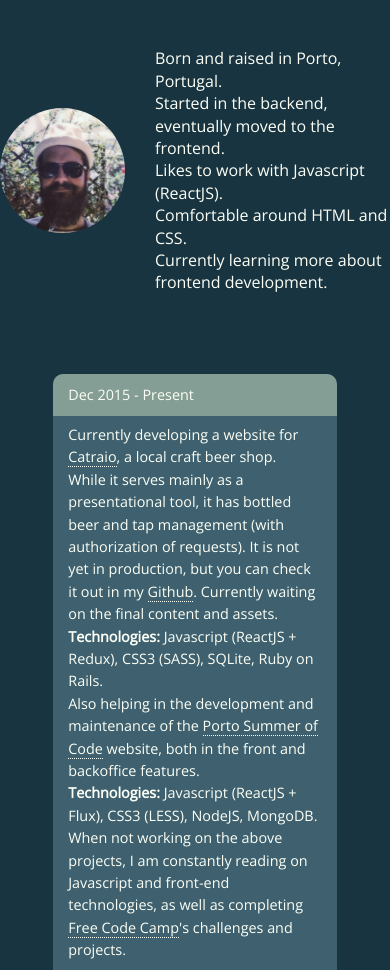
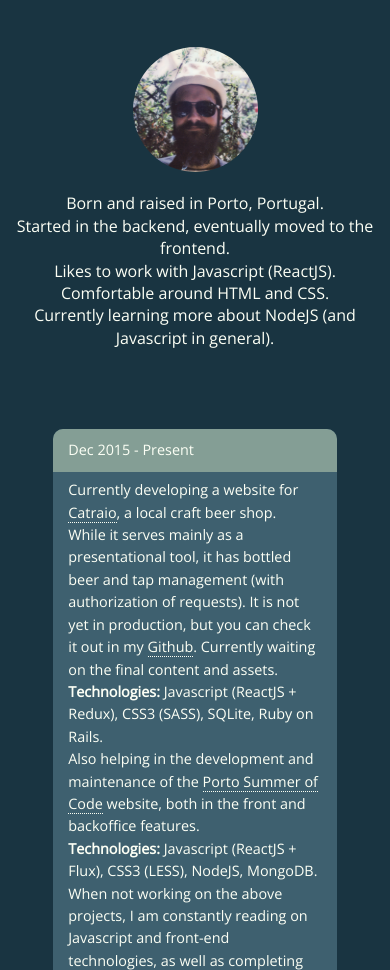
Before and after one commit to pteixeira/pteixeira.github.io, a website: page index.html in a window 390 px wide. Shown: the part 85-1055 px from the top of the page. Drawn offline with nearby package versions, Linux system fonts and the light colour scheme.

Commit message:
Made it a bit more responsive

```diff
--- a/index.html
+++ b/index.html
@@ -2,6 +2,7 @@
 <html lang="en">
 <head>
   <meta charset="UTF-8">
+  <meta name="viewport" content="width=device-width,initial-scale=1">
   <link href="css/styles.css" rel="stylesheet" type="text/css" />
   <link href='https://fonts.googleapis.com/css?family=Open+Sans:400,300' rel='stylesheet' type='text/css'>
   <title>Pedro Teixeira - Software Developer</title>
@@ -20,7 +21,7 @@
           Started in the backend, eventually moved to the frontend.<br />
           Likes to work with Javascript (ReactJS).<br />
           Comfortable around HTML and CSS.<br />
-          Currently learning more about frontend development.
+          Currently learning more about NodeJS (and Javascript in general).
         </div>
       </div>
     </div>
@@ -36,7 +37,8 @@
             <strong>Technologies: </strong>Javascript (ReactJS + Redux), CSS3 (SASS), SQLite, Ruby on Rails.<br />
             Also helping in the development and maintenance of the <a href="http://www.portosummerofcode.com/">Porto Summer of Code</a> website, both in the front and backoffice features.<br />
             <strong>Technologies: </strong>Javascript (ReactJS + Flux), CSS3 (LESS), NodeJS, MongoDB. <br />
-            When not working on the above projects, I am constantly reading on Javascript and front-end technologies, as well as completing <a href="http://www.freecodecamp.com">Free Code Camp</a>'s challenges and projects.
+            When not working on the above projects, I am constantly reading on Javascript and front-end technologies, as well as completing <a href="http://www.freecodecamp.com">Free Code Camp</a>'s challenges and projects.<br />
+            I am also learning about <strong>NodeJS</strong> in order to go full stack Javascript.
           </div>
         </div>
         <div class="timeline-item">
--- a/sass/styles.scss
+++ b/sass/styles.scss
@@ -1,6 +1,28 @@
 @import '../css/normalize.css';
 @import '../css/fontello.css';
 @import '../css/fontello-codes.css';
+
+@media screen and (max-width: 749px) {
+  .profile-content {
+    flex-direction: column;
+
+    .bio-text {
+      margin-top: 20px;
+      margin-left: 0;
+      text-align: center;
+    }
+  }
+
+  .timeline-item {
+    width: 65%;
+  }
+}
+
+@media screen and (min-width: 750px) {
+  .timeline-item {
+    width: 555px;
+  }
+}
 
 body {
   font-family: 'Open Sans', sans-serif;
@@ -70,7 +92,6 @@ body {
 
 
 .timeline-item {
-  width: 65%;
   margin: 0 auto;
   background: #3E606F;
   padding: 50px 15px 20px;
```
Also changed, not shown: css/styles.css.
